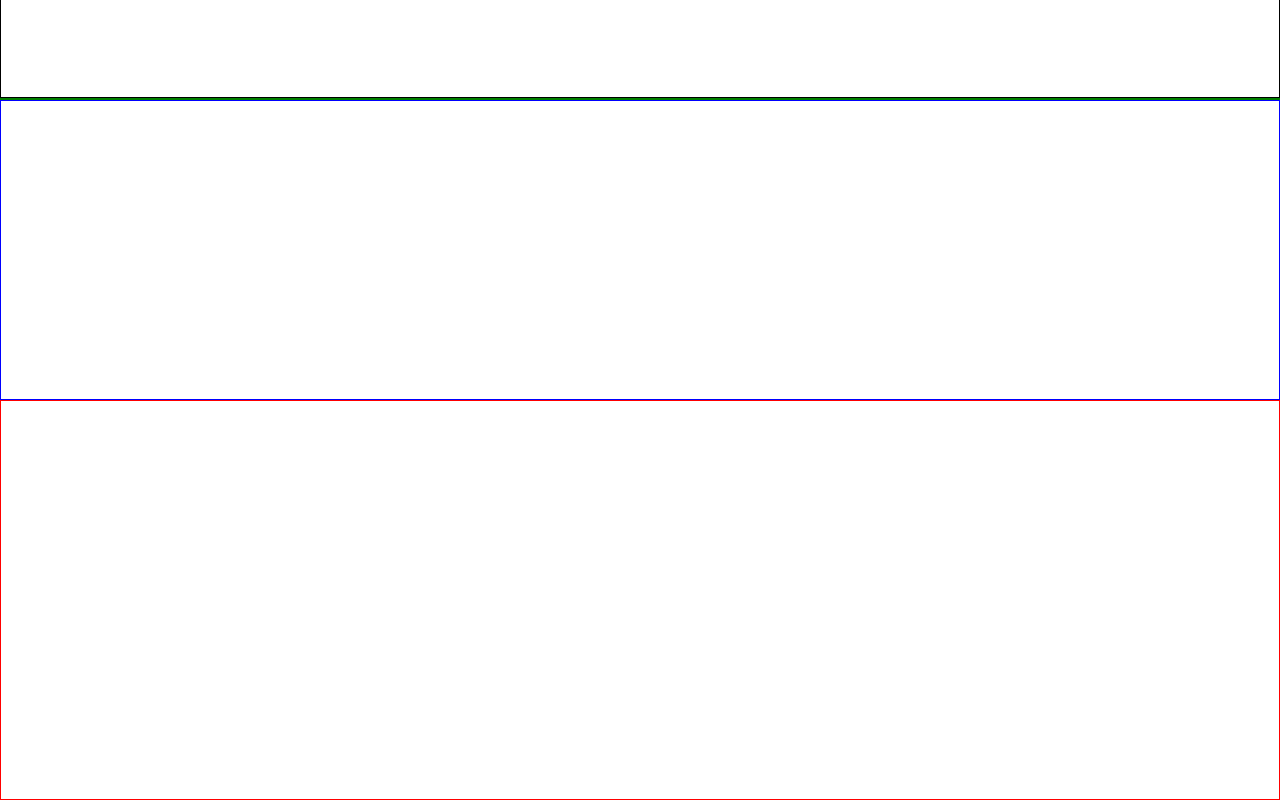
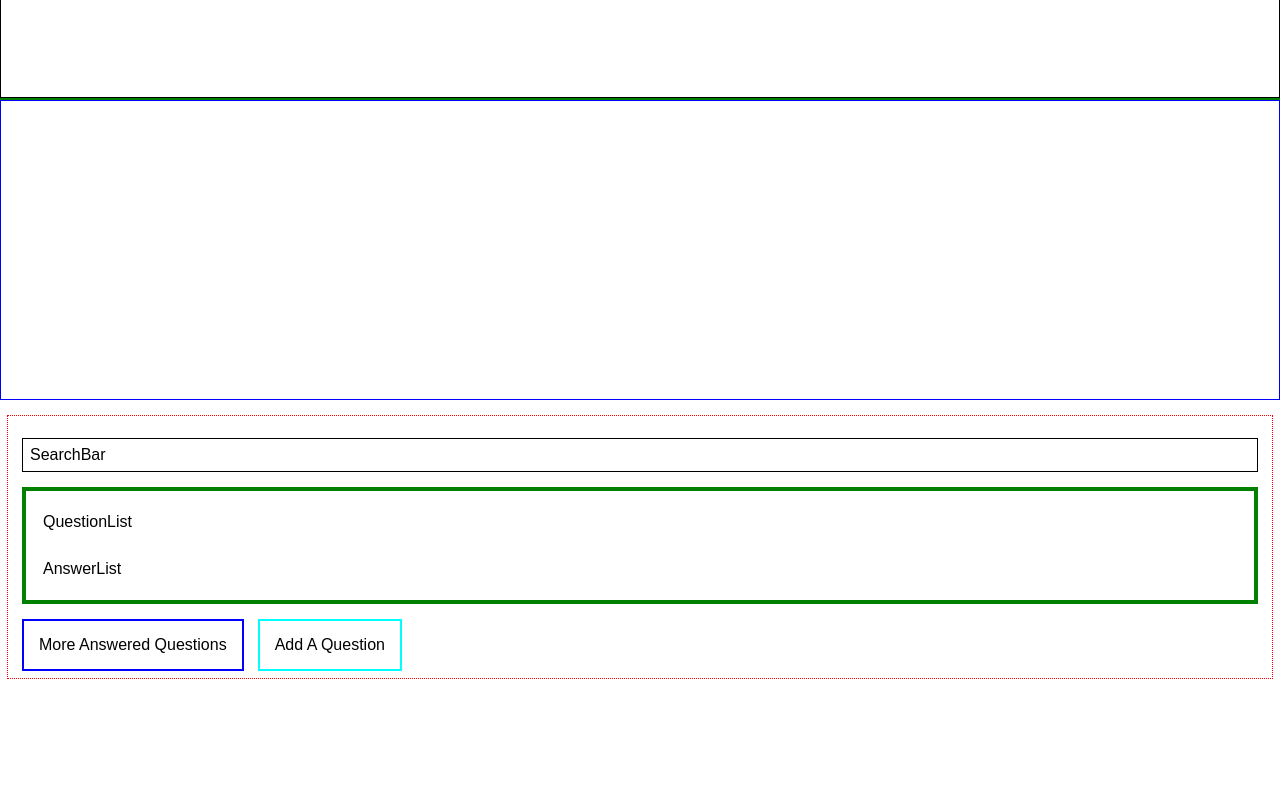
Before and after one commit to 7-Oscillating-Owls/hoo-dunit, a React app: page / in a window 1280 px wide. Shown: the part 519-1319 px from the top of the page. After the commit the page ends 1213 px from the top, so only its background shows below. Built offline with nearby package versions, Linux system fonts and the light colour scheme.

Commit message:
added skeleton qa

```diff
--- a/client/src/components/App/index.jsx
+++ b/client/src/components/App/index.jsx
@@ -1,6 +1,7 @@
 import React from 'react';
 
 import RelatedProducts from '../RelatedProducts';
+import QuestionsAndAnswers from '../QuestionsAndAnswers';
 import styles from './App.css';
 
 const App = () => (
@@ -23,7 +24,8 @@ const App = () => (
     <div className={styles.overview} />
     <RelatedProducts />
     <div className={styles.productReviews} />
-    <div className={styles.questionsAnswers} />
+    <div className={styles.QuestionsAndAnswers} />
+    <QuestionsAndAnswers />
 
   </div>
 );
--- /dev/null
+++ b/client/src/components/QuestionsAndAnswers/QuestionsAndAnswers.css
@@ -0,0 +1,39 @@
+.qa {
+  border: 1px dotted red;
+  margin: 15px 7px;
+  padding: 7px;
+}
+
+.searchBar {
+  border: 1px solid black;
+  margin: 15px 7px;
+  padding: 7px;
+}
+.qaContainer {
+  border: 4px solid green;
+  margin: 15px 7px;
+}
+.questionList {
+  margin: 15px 10px;
+  padding: 7px;
+}
+.answerList {
+  margin: 15px 10px;
+  padding: 7px;
+}
+.buttonContainer {
+  display: flex;
+}
+
+.moreAnsweredQuestionsButton {
+  justify-content: space-around;
+  padding: 15px;
+  margin: 0 7px;
+  border: 2px solid blue;
+}
+.addAQuestionButton {
+  justify-content: space-around;
+  padding: 15px;
+  margin: 0 7px;
+  border: 2px solid aqua
+}
--- /dev/null
+++ b/client/src/components/QuestionsAndAnswers/index.jsx
@@ -0,0 +1,18 @@
+import React from 'react';
+import styles from './QuestionsAndAnswers.css';
+
+const QuestionsAndAnswers = () => (
+  <div className={styles.qa}>
+    <div className={styles.searchBar}>SearchBar</div>
+    <div className={styles.qaContainer}>
+      <div className={styles.questionList}>QuestionList</div>
+      <div className={styles.answerList}>AnswerList</div>
+    </div>
+    <div className={styles.buttonContainer}>
+      <div className={styles.moreAnsweredQuestionsButton}>More Answered Questions</div>
+      <div className={styles.addAQuestionButton}>Add A Question</div>
+    </div>
+  </div>
+);
+
+export default QuestionsAndAnswers;
```
Also changed, not shown: data/answers.js (added, +96 -0 lines).
